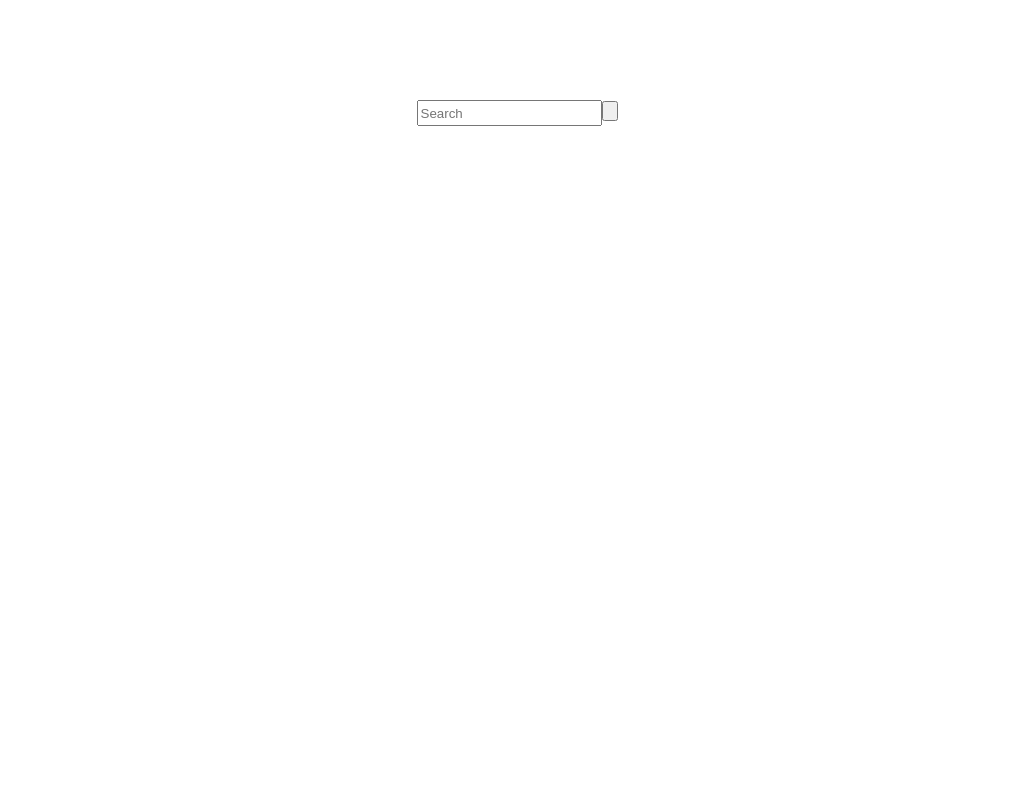
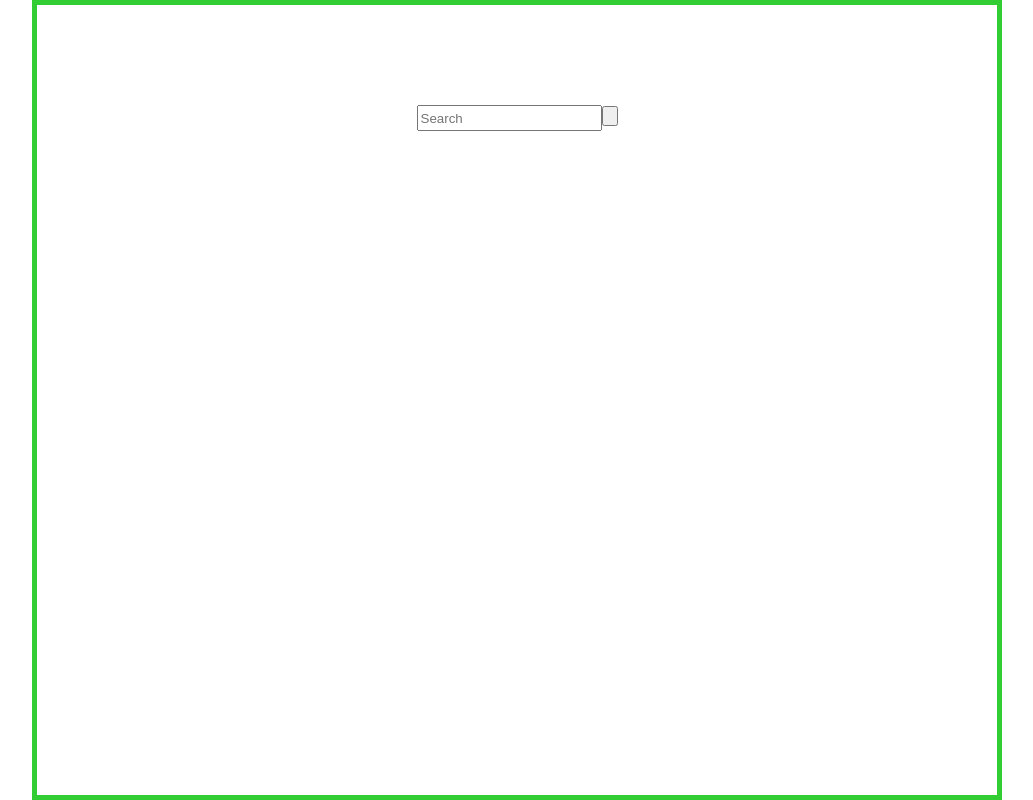
Before and after one commit to AriAgress/tfta, a React (Create React App) app in the folder client/: page / in a window 1280 px wide. Shown: the whole page, without its empty margins (123-1156 px from the left). Built offline with nearby package versions, Linux system fonts and the light colour scheme.

Commit message:
Add(Home): boarder + centering added on wrapper

```diff
--- a/client/src/pages/Home.js
+++ b/client/src/pages/Home.js
@@ -1,4 +1,5 @@
 import React, { useState } from "react";
+import "./home.css";
 import SearchBar from "../components/search/Search";
 import ProfileCard from "../components/profile/ProfileCard";
 import MatchHistory from "../components/match/MatchHistory";
@@ -8,7 +9,7 @@ const Home = () => {
   const [card, setCard] = useState(false);
 
   return (
-    <div>
+    <div className="body-wrapper">
       <SearchBar setData={setData} setCard={setCard} />
       {card === true ? <ProfileCard data={data} /> : null}
       {card === true ? <MatchHistory data={data} /> : null}
--- /dev/null
+++ b/client/src/pages/home.css
@@ -0,0 +1,8 @@
+.body-wrapper {
+  border: 5px solid limegreen;
+  width: min(100% - 2rem, 960px);
+  margin-inline: auto;
+  display: flex;
+  flex-flow: column;
+  align-items: center;
+}
```
Also changed, not shown: 1 other file (tests, documents, lock files or other folders).
